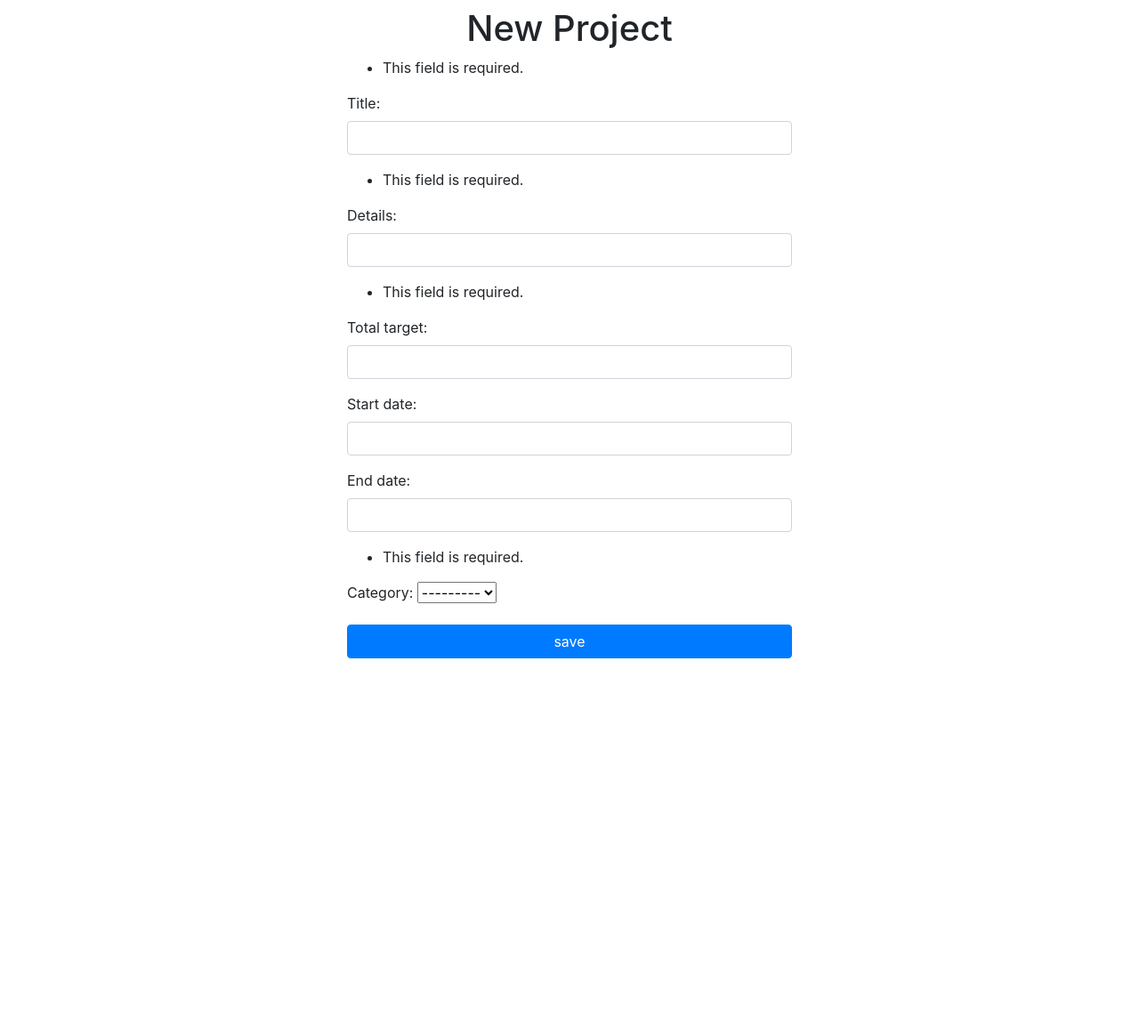
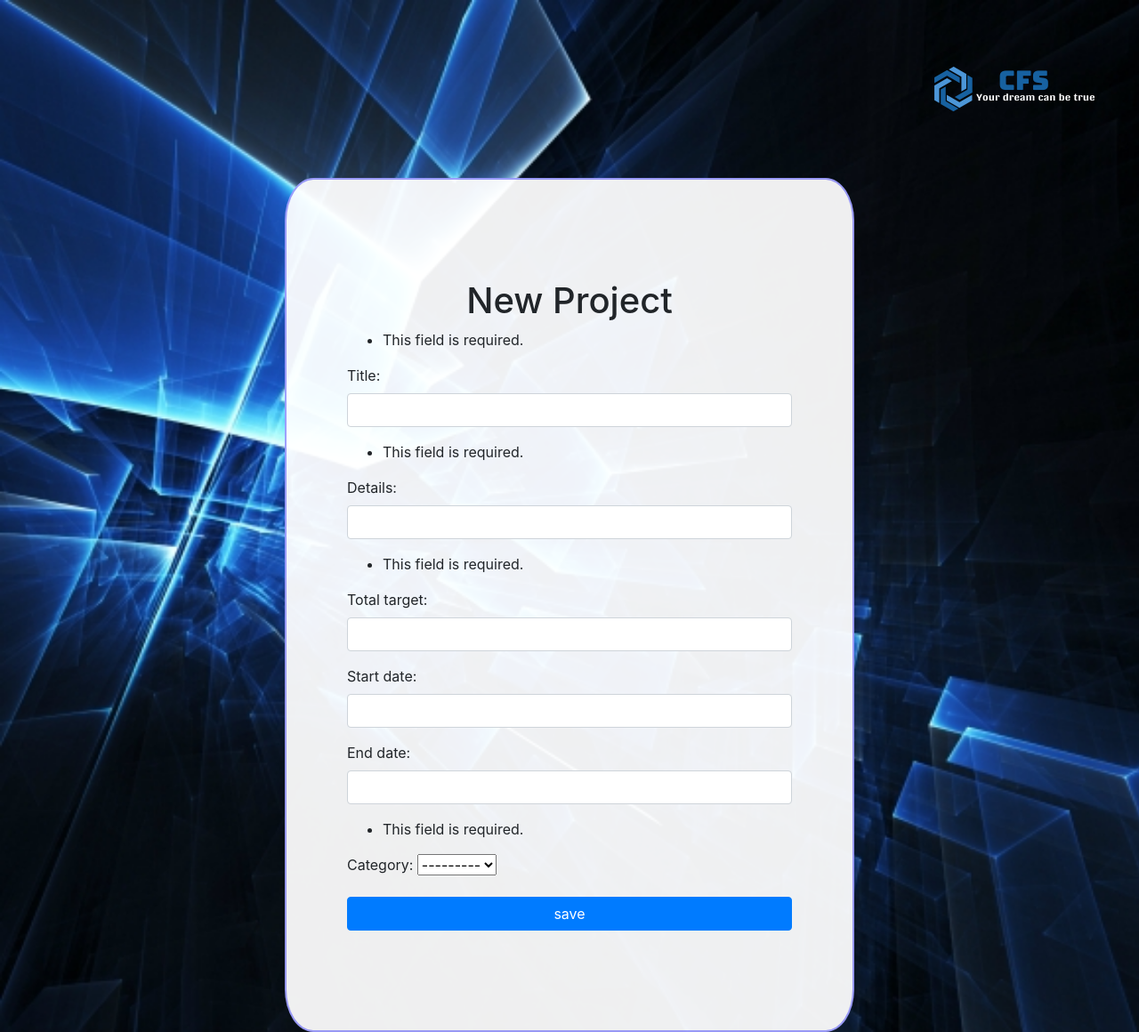
Before and after one commit to rehabayman/Crowd-Funding-System, a Django app: page /projects/new in a window 1280 px wide. Shown: the whole page at 89% size. Before the commit the page ends 740 px from the top, so only its background shows below. Run offline with Django 3.2, Linux system fonts and the light colour scheme; the visitor is signed in with stand-in values (Sample User, id 1); data that the repository does not hold is empty; some libraries are stand-ins or nearby versions.

Commit message:
GUI for Login,Reg,NewProject

```diff
--- /dev/null
+++ b/crowd_funding_system/projects/static/projects/prostyle.css
@@ -0,0 +1,20 @@
+body{
+    background-image: url('./imgs/bk.jpg');
+    background-repeat: no-repeat;
+    background-size: cover;
+}
+.pro{
+    background-color: rgba(255, 255, 255, 0.938);
+    border-radius: 5%;
+    border: rgba(55, 55, 248, 0.472) 2px solid;
+    margin: auto;
+    margin-top: 0;
+    height: 60rem;
+    width: 40rem;
+
+}
+
+.logo{
+    margin-left: 65rem;
+    display: inline;
+}
--- a/crowd_funding_system/projects/templates/projects/base.html
+++ b/crowd_funding_system/projects/templates/projects/base.html
@@ -1,3 +1,4 @@
+{% load static %}
 <!DOCTYPE html>
 <html lang="en">
 <head>
@@ -8,6 +9,7 @@
     <link rel="stylesheet" href="https://maxcdn.bootstrapcdn.com/bootstrap/4.0.0/css/bootstrap.min.css" integrity="sha384-Gn5384xqQ1aoWXA+058RXPxPg6fy4IWvTNh0E263XmFcJlSAwiGgFAW/dAiS6JXm" crossorigin="anonymous">
     <script src="https://ajax.googleapis.com/ajax/libs/jquery/1.11.2/jquery.min.js"></script>
     <script src="https://maxcdn.bootstrapcdn.com/bootstrap/4.0.0/js/bootstrap.min.js"></script>
+    <link rel="stylesheet" href="{% static 'projects/prostyle.css' %}">
 </head>
 <body>
     <!-- <div class="container" style="margin-top: 5rem;"> -->
--- a/crowd_funding_system/projects/templates/projects/new_project.html
+++ b/crowd_funding_system/projects/templates/projects/new_project.html
@@ -4,7 +4,16 @@
         Add Project
     {% endblock %}
 {% block my_content %}
-<div class="container d-flex justify-content-center align-items-center flex-column p-2">
+<!DOCTYPE html>
+<html lang="en">
+<head>
+    <meta charset="UTF-8">
+    <meta name="viewport" content="width=device-width, initial-scale=1.0">
+    <link rel="stylesheet" href="{% static 'projects/prostyle.css' %}">
+</head>
+<body>
+    <img class="logo" src="{% static  'projects/imgs/565c3813-3745-4ce4-bb2d-bf22f2cffee7_200x200.png' %}">
+    <div class="container d-flex justify-content-center align-items-center flex-column p-2 pro">
     <h1 style="text-align: center;"> New Project </h1>
     <form action="{% url 'projects:new_project' %}" method="POST">
         {% csrf_token %}
@@ -12,4 +21,7 @@
         <input type='submit' value="save" class="btn btn-block btn-primary"/>
     </form>
 </div>
+</body>
+</html>
+
 {% endblock %}
--- a/crowd_funding_system/users/templates/login.html
+++ b/crowd_funding_system/users/templates/login.html
@@ -1,3 +1,4 @@
+{% load static %}
 <!DOCTYPE html>
 <html lang="en">
 <head>
@@ -5,11 +6,13 @@
     <meta name="viewport" content="width=device-width, initial-scale=1.0">
     <title>Login</title>
     <link rel="stylesheet" href="https://stackpath.bootstrapcdn.com/bootstrap/4.1.3/css/bootstrap.min.css" integrity="sha384-MCw98/SFnGE8fJT3GXwEOngsV7Zt27NXFoaoApmYm81iuXoPkFOJwJ8ERdknLPMO" crossorigin="anonymous">
+    <link rel="stylesheet" href="{% static 'users/style.css' %}">
     <script src="https://stackpath.bootstrapcdn.com/bootstrap/4.1.3/js/bootstrap.min.js" integrity="sha384-ChfqqxuZUCnJSK3+MXmPNIyE6ZbWh2IMqE241rYiqJxyMiZ6OW/JmZQ5stwEULTy" crossorigin="anonymous"></script>
 
 </head>
 <body>
-    <div class="container d-flex justify-content-center align-items-center flex-column p-4">
+  <img class="logo" src="{% static  'users/imgs/565c3813-3745-4ce4-bb2d-bf22f2cffee7_200x200.png' %}">
+    <div class="container d-flex justify-content-center align-items-center flex-column p-4 logdiv">
         <h1>Login</h1>
         {% if message %}
             <div class="alert alert-info" role="alert">
--- a/crowd_funding_system/users/templates/register.html
+++ b/crowd_funding_system/users/templates/register.html
@@ -1,3 +1,4 @@
+{% load static %}
 <!DOCTYPE html>
 <html lang="en">
 <head>
@@ -5,12 +6,15 @@
   <meta name="viewport" content="width=device-width, initial-scale=1.0">
   <title>Sign up</title>
   <link rel="stylesheet" href="https://stackpath.bootstrapcdn.com/bootstrap/4.1.3/css/bootstrap.min.css" integrity="sha384-MCw98/SFnGE8fJT3GXwEOngsV7Zt27NXFoaoApmYm81iuXoPkFOJwJ8ERdknLPMO" crossorigin="anonymous">
+  <link rel="stylesheet" href="{% static 'users/style.css' %}">
   <script src="https://stackpath.bootstrapcdn.com/bootstrap/4.1.3/js/bootstrap.min.js" integrity="sha384-ChfqqxuZUCnJSK3+MXmPNIyE6ZbWh2IMqE241rYiqJxyMiZ6OW/JmZQ5stwEULTy" crossorigin="anonymous"></script>
 </head>
 <body>
+  <h3 class="reg">Create your account</h3>
+  <img class="logo" src="{% static  'users/imgs/565c3813-3745-4ce4-bb2d-bf22f2cffee7_200x200.png' %}">
   {% load crispy_forms_tags %}
     {% block content %}
-    <div class="container d-flex justify-content-center align-items-center flex-column p-2">
+    <div class="container d-flex justify-content-center align-items-center flex-column p-2 logdiv regdiv ">
       {% if message %}
         <div class="alert alert-info" role="alert">
             {{message}}
--- a/crowd_funding_system/users/templates/users/base.html
+++ b/crowd_funding_system/users/templates/users/base.html
@@ -1,3 +1,5 @@
+{% load static %}
+
 <!DOCTYPE html>
 <html lang="en">
 <head>
@@ -5,6 +7,7 @@
     <meta name="viewport" content="width=device-width, initial-scale=1.0">
     <title>{% block title %}{% endblock %}</title>
     {% block extra_style %} {% endblock %}
+    <link rel="stylesheet" href="{% static 'users/style.css' %}">
     <link rel="stylesheet" href="https://maxcdn.bootstrapcdn.com/bootstrap/4.0.0/css/bootstrap.min.css" integrity="sha384-Gn5384xqQ1aoWXA+058RXPxPg6fy4IWvTNh0E263XmFcJlSAwiGgFAW/dAiS6JXm" crossorigin="anonymous">
 </head>
 <body>
```
Also changed, not shown: crowd_funding_system/users/static/users/style.css (added, +29 -0 lines), crowd_funding_system/projects/static/projects/imgs/565c3813-3745-4ce4-bb2d-bf22f2cffee7_200x200.png (added), crowd_funding_system/projects/static/projects/imgs/bk.jpg (added), crowd_funding_system/users/static/users/imgs/565c3813-3745-4ce4-bb2d-bf22f2cffee7_200x200.png (added), crowd_funding_system/users/static/users/imgs/bk.jpg (added), crowd_funding_system/users/static/users/imgs/loginbk.jpg (added).
